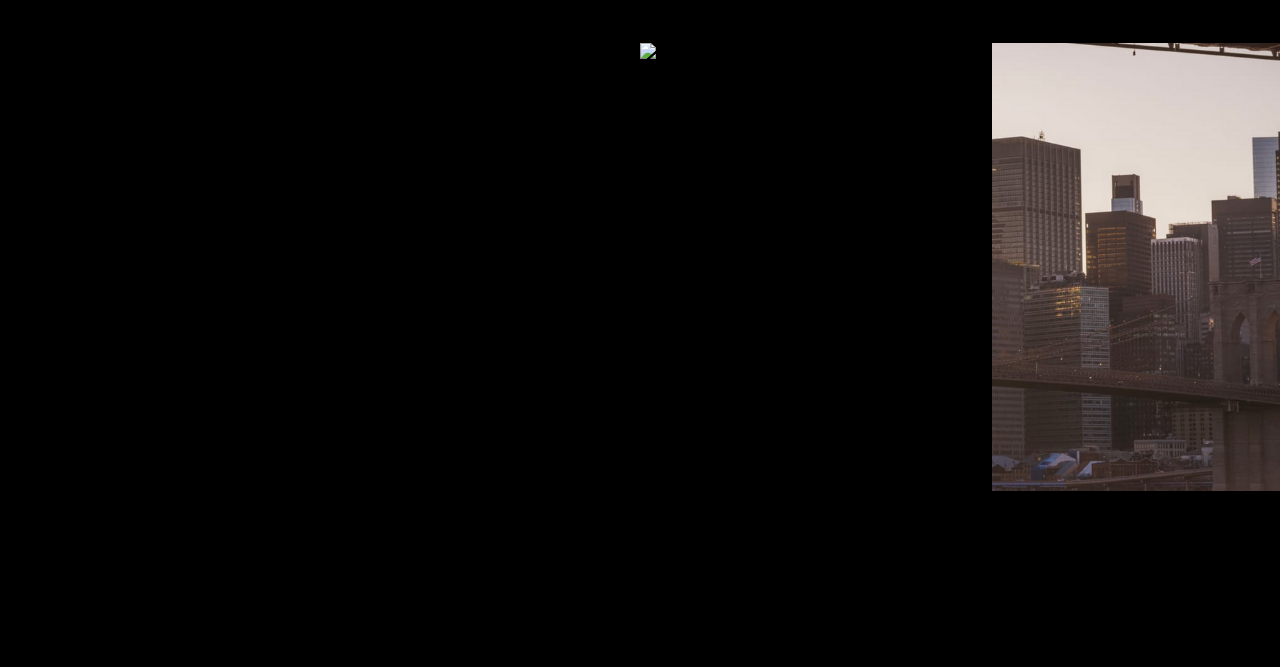
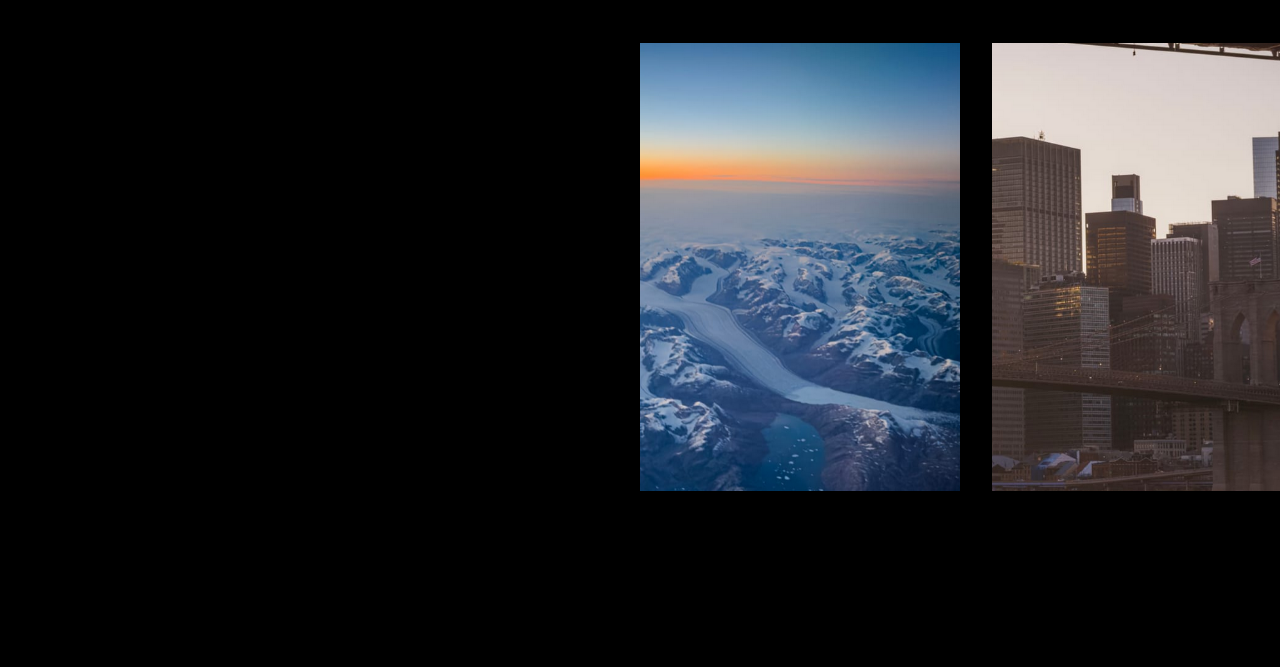
Before and after one commit to Fac2Rise/Web-Project, a plain HTML site: page cameraReviewPage.html in a window 1280 px wide. Shown: the part 133-800 px from the top of the page. Drawn offline with Linux system fonts and the light colour scheme.

Commit message:
Update cameraReviewPage.html

```diff
--- a/cameraReviewPage.html
+++ b/cameraReviewPage.html
@@ -16,7 +16,7 @@
 
         <div class="image-track-container">
             <div id="image-track" data-mouse-down-at = "0" data-prev-percentage = "0">
-                <img class="image" src="assets/carousell-IMG/Antatirca View.png" alt="Antartic View" draggable="false">
+                <img class="image" src="assets/carousell-IMG/Antartic View.png" alt="Antartic View" draggable="false">
                 <img class="image" src="assets/carousell-IMG/Bridge.png" alt="Brooklyn Bridge" draggable="false">
                 <img class="image" src="assets/carousell-IMG/Hill Top View.png" alt="Hill Top View" draggable="false">
                 <img class="image" src="assets/carousell-IMG/Live Coral.webp" alt="Live Coral" draggable="false">
```
